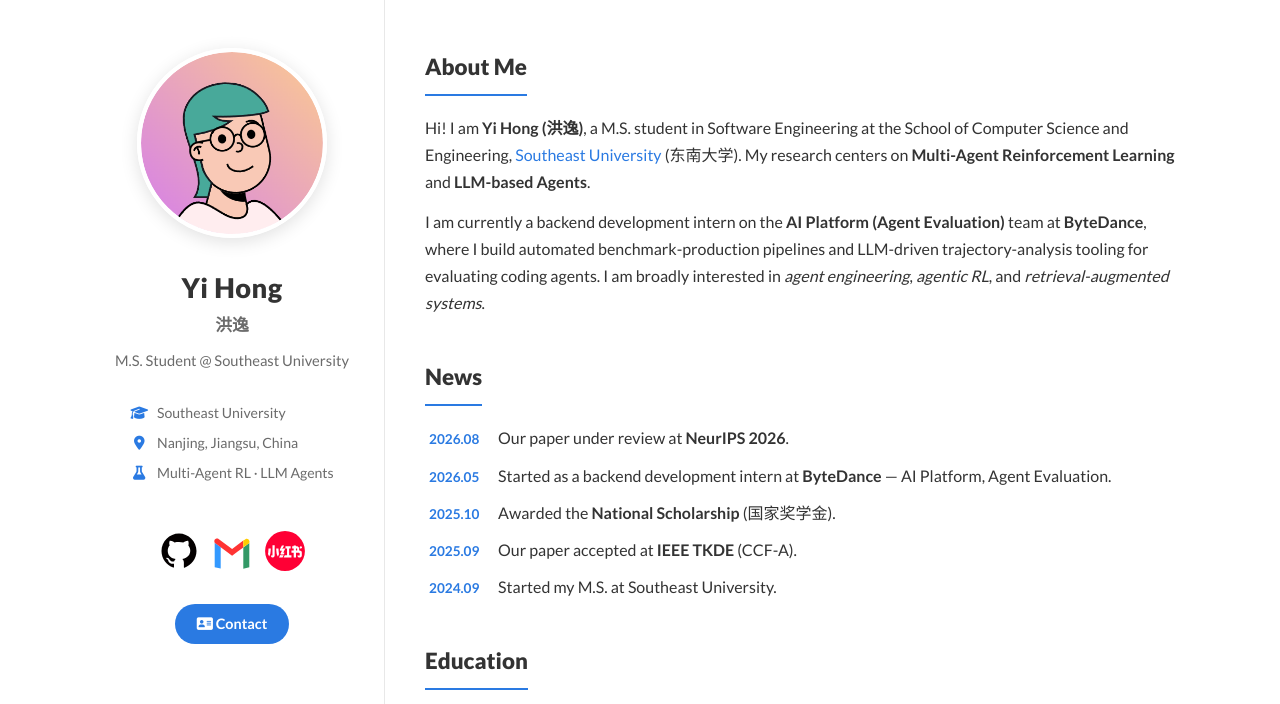
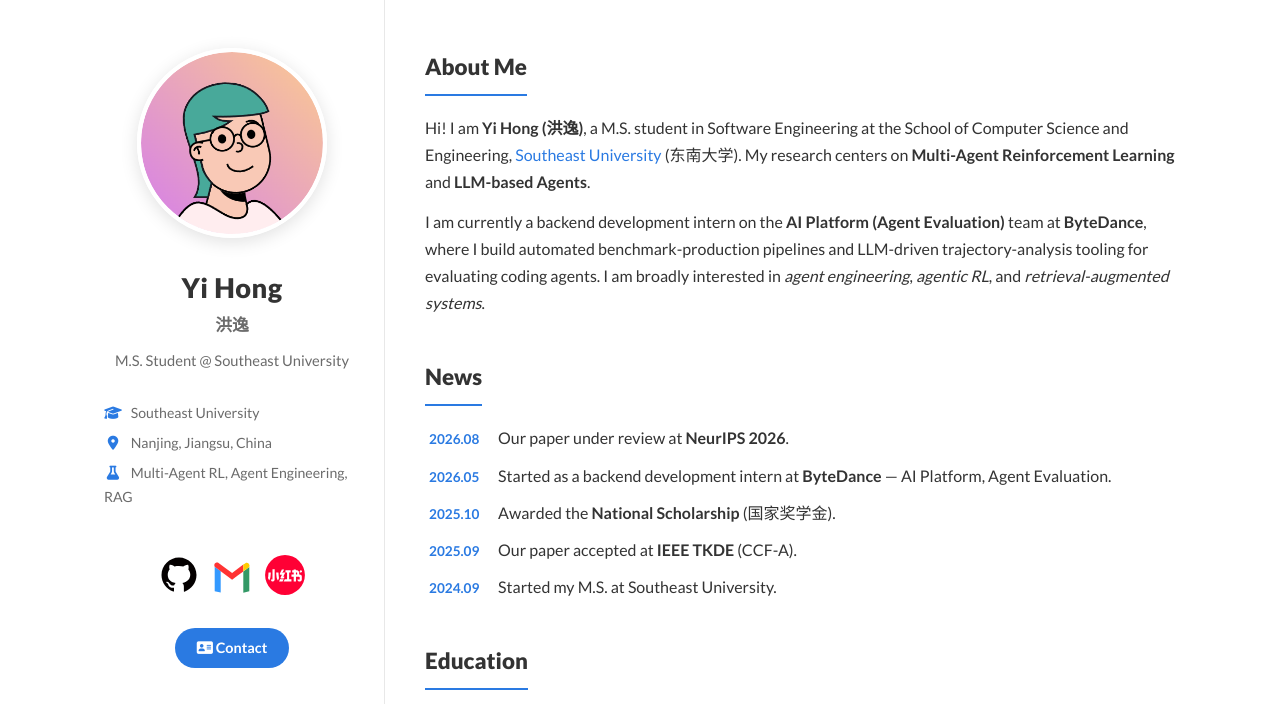
Before and after one commit to Yi-Eaaa/Yi-Eaaa.github.io, a plain HTML site: page index.html in a window 1280 px wide. Shown: the top 704 px of the page. Drawn offline with Linux system fonts and the light colour scheme.

Commit message:
Edited SIDEBAR

```diff
--- a/index.html
+++ b/index.html
@@ -25,7 +25,7 @@
       <ul class="affil">
         <li><i class="fa-solid fa-graduation-cap"></i> Southeast University</li>
         <li><i class="fa-solid fa-location-dot"></i> Nanjing, Jiangsu, China</li>
-        <li><i class="fa-solid fa-flask"></i> Multi-Agent RL · LLM Agents</li>
+        <li><i class="fa-solid fa-flask"></i> Multi-Agent RL, Agent Engineering, RAG</li>
       </ul>
 
       <div class="social">
```
